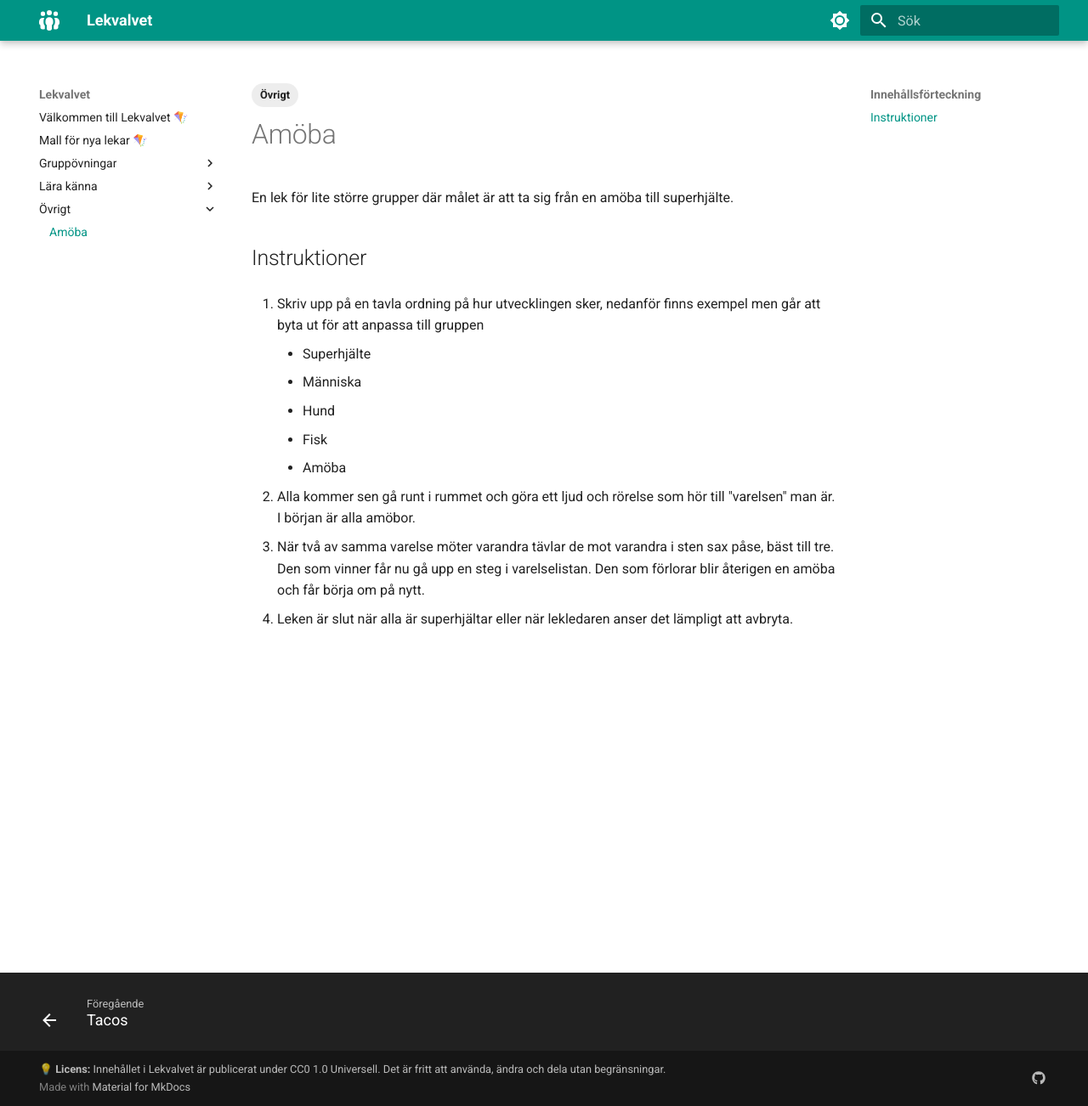
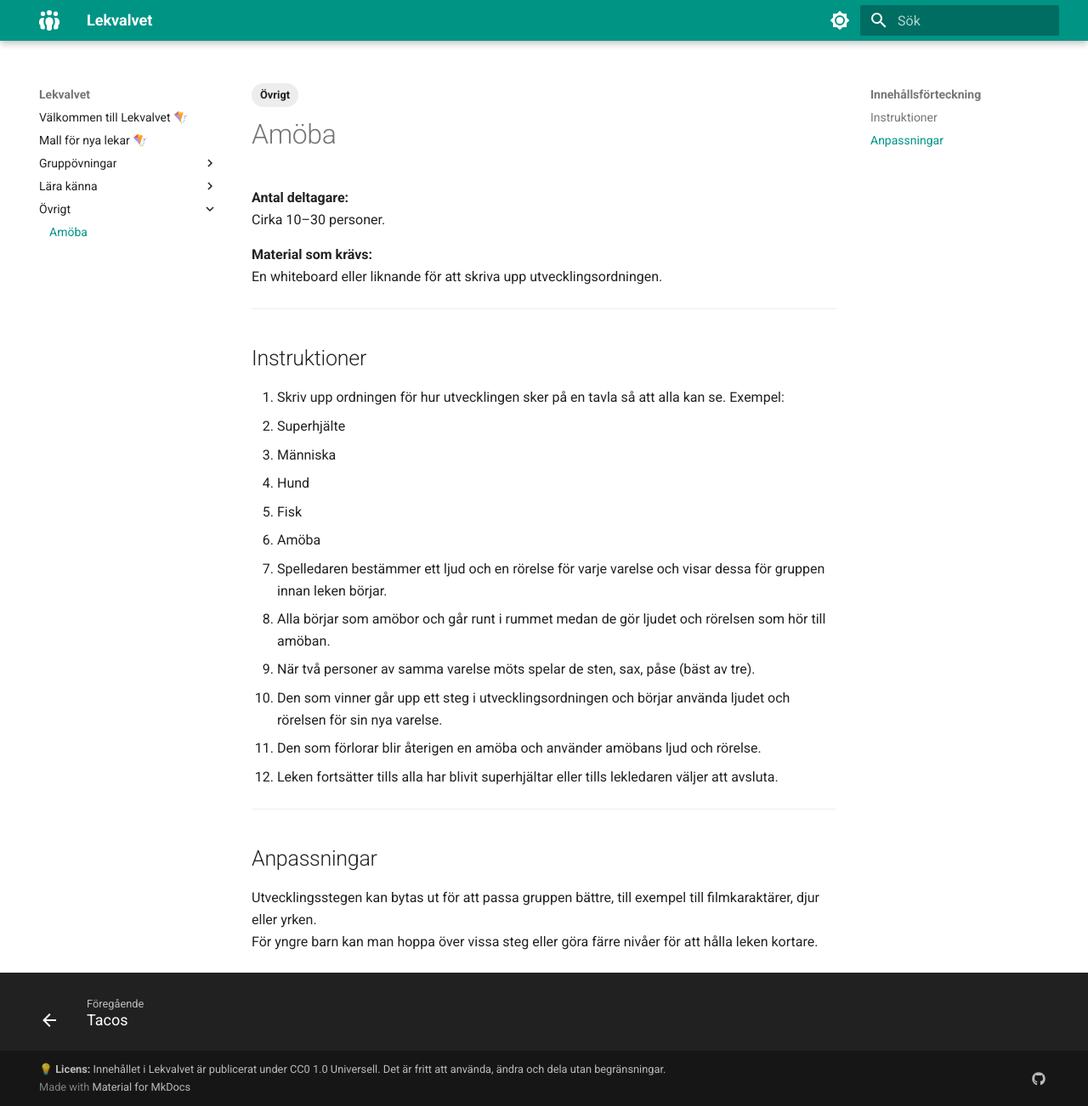
Before and after one commit to Bjorkan/Lekvalvet, an MkDocs documentation site: the page built from docs/Övrigt/amöba.md, in a window 1280 px wide and 1302 px high. Shown: the whole window at 85% size. Built offline with MkDocs 1.6.1 and Material for MkDocs 9.7.7, drawn with Linux system fonts in a browser that asks for light colours.

Commit message:
Revise Amöba game instructions and details
Updated game instructions and added details about participant numbers and required materials.

```diff
--- a/docs/Övrigt/amöba.md
+++ b/docs/Övrigt/amöba.md
@@ -1,19 +1,31 @@
 # Amöba
 
-En lek för lite större grupper där målet är att ta sig från en amöba till superhjälte.
+**Antal deltagare:**
+Cirka 10–30 personer.
+
+**Material som krävs:**
+En whiteboard eller liknande för att skriva upp utvecklingsordningen.
+
+---
 
 ## Instruktioner
 
-1. Skriv upp på en tavla ordning på hur utvecklingen sker, nedanför finns exempel men går att byta ut för att anpassa till gruppen
+1. Skriv upp ordningen för hur utvecklingen sker på en tavla så att alla kan se. Exempel:
+   - Superhjälte
+   - Människa
+   - Hund
+   - Fisk
+   - Amöba
+2. Spelledaren bestämmer ett ljud och en rörelse för varje varelse och visar dessa för gruppen innan leken börjar.
+3. Alla börjar som amöbor och går runt i rummet medan de gör ljudet och rörelsen som hör till amöban.
+4. När två personer av samma varelse möts spelar de sten, sax, påse (bäst av tre).
+   - Den som vinner går upp ett steg i utvecklingsordningen och börjar använda ljudet och rörelsen för sin nya varelse.
+   - Den som förlorar blir återigen en amöba och använder amöbans ljud och rörelse.
+5. Leken fortsätter tills alla har blivit superhjältar eller tills lekledaren väljer att avsluta.
 
-    - Superhjälte
-    - Människa
-    - Hund
-    - Fisk
-    - Amöba
+---
 
-2. Alla kommer sen gå runt i rummet och göra ett ljud och rörelse som hör till "varelsen" man är. I början är alla amöbor.
+## Anpassningar
 
-3. När två av samma varelse möter varandra tävlar de mot varandra i sten sax påse, bäst till tre. Den som vinner får nu gå upp en steg i varelselistan. Den som förlorar blir återigen en amöba och får börja om på nytt.
-
-4. Leken är slut när alla är superhjältar eller när lekledaren anser det lämpligt att avbryta.
+Utvecklingsstegen kan bytas ut för att passa gruppen bättre, till exempel till filmkaraktärer, djur eller yrken.
+För yngre barn kan man hoppa över vissa steg eller göra färre nivåer för att hålla leken kortare.
```
